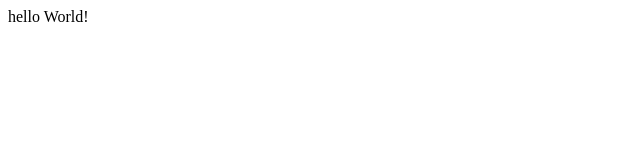
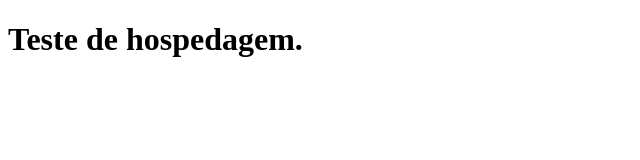
Before and after one commit to MaxsuelBispo/projeto1, a plain HTML site: page index.html in a window 1280 px wide. Shown: the whole page, without its empty margins (0-640 px from the left). Drawn offline with Linux system fonts and the light colour scheme.

Commit message:
Update index.html

```diff
--- a/index.html
+++ b/index.html
@@ -1,3 +1,13 @@
-<html>
-hello World!
-<html/>
+<!DOCTYPE html>
+<html lang="en">
+<head>
+    <meta charset="UTF-8">
+    <meta name="viewport" content="width=device-width, initial-scale=1.0">
+    <title>Document</title>
+</head>
+<body>
+    <h1>
+      Teste de hospedagem.
+    </h1>
+</body>
+</html>
```
